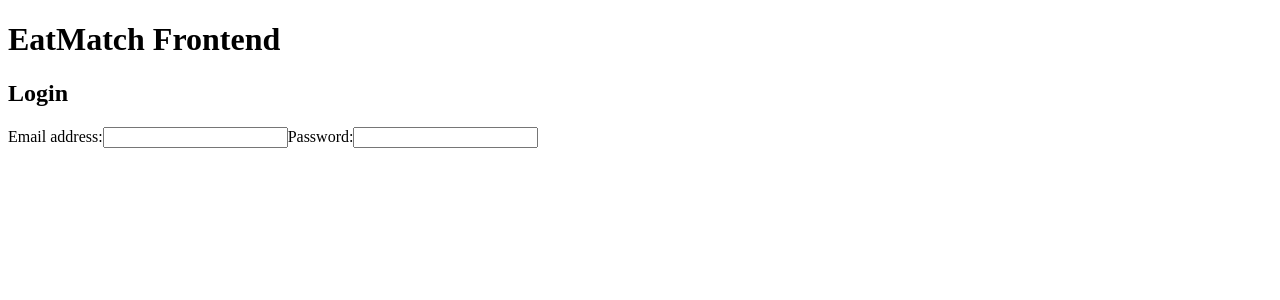
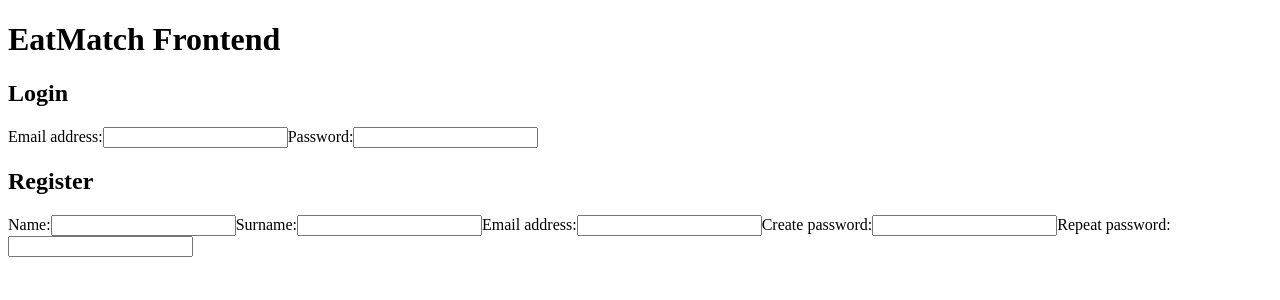
Before and after one commit to c0d3sh0rt4g3/EatMatch-Frontend, a Vue app: page / in a window 1280 px wide. Shown: the top 300 px of the page. Built offline with nearby package versions, Linux system fonts and the light colour scheme; the HTML template or start-up script is replaced by a standard one.

Commit message:
Made initial Register structure

```diff
--- a/src/App.vue
+++ b/src/App.vue
@@ -1,15 +1,17 @@
 <script>
 import {defineComponent} from "vue";
 import Login from "@/views/Login.vue";
+import Register from "@/views/Register.vue";
 
 export default defineComponent({
-  components: {Login}
+  components: {Register, Login}
 })
 </script>
 
 <template>
   <h1>EatMatch Frontend</h1>
   <Login/>
+  <Register/>
 </template>
 
 <style scoped>
--- a/src/views/Register.vue
+++ b/src/views/Register.vue
@@ -5,7 +5,19 @@ export default {
 </script>
 
 <template>
-
+  <form id="register-form">
+    <h2>Register</h2>
+    <label for="name-textbox">Name:</label>
+    <input type="text" name="name" id="name-textbox">
+    <label for="surname-textbox">Surname:</label>
+    <input type="text" name="surname" id="surname-textbox">
+    <label for="email-textbox">Email address:</label>
+    <input type="text" name="email" id="email-textbox">
+    <label for="create-password-textbox">Create password:</label>
+    <input type="password" name="create-password" id="create-password-textbox">
+    <label for="repeat-password-textbox">Repeat password:</label>
+    <input type="password" name="repeat-password" id="repeat-password-textbox">
+  </form>
 </template>
 
 <style scoped>
```
